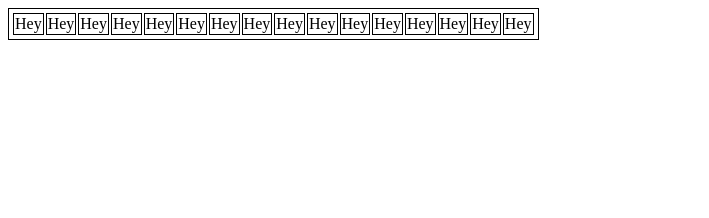
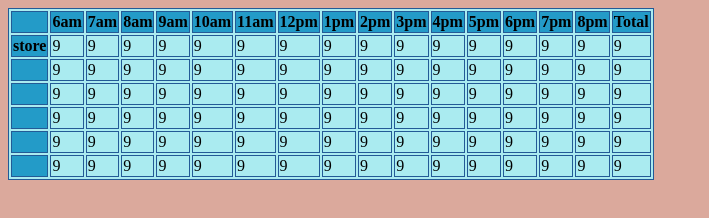
Before and after one commit to SmithingChick/cookie-stand, a plain HTML site: page sales.html in a window 1280 px wide. Shown: the whole page, without its empty margins (0-709 px from the left). Drawn offline with Linux system fonts and the light colour scheme.

Commit message:
trying to commit thursday change yet again

```diff
--- a/app.js
+++ b/app.js
@@ -1,34 +1,40 @@
 'use strict';
 
 //table
+console.log('begin table');
 function tableCreate() {
   var main = document.getElementById('sales_data');
   var tbl = document.createElement('table');
   var thead = document.createElement('thead');
   var tbody = document.createElement('tbody');
-  var headerContent = ['', '6am', '7am', '8am', '9am', '10am', '11am', '12pm', '1pm', '2pm', '3pm', '4pm', '5pm', '6pm', '7pm', '8pm'];
+  var headerContent = ['', '6am', '7am', '8am', '9am', '10am', '11am', '12pm', '1pm', '2pm', '3pm', '4pm', '5pm', '6pm', '7pm', '8pm', 'Total'];
   //table head
   var titleRow = document.createElement('tr');
   for(var i = 0; i < headerContent.length; i++) {
     var th = document.createElement('th');
     th.textContent = headerContent[i];
     titleRow.appendChild(th);
-    console.log('where is my header?');
+    console.log('table header');
   }
-  var tr = document.createElement('tr');
-  for (var i = 0; i < headerContent.length; i++) {
-    var td = document.createElement('td');
-    td.textContent = 'Hey';
-    tr.appendChild(td);
-    //store renders will go here (once you get the whole adding things together part figured out)
+  //table body
+  var tableRow = document.createElement('tr');
+  var rowHeader = document.createElement('th');
+  rowHeader.textContent = 'store'; // needs to be store name
+  tableRow.appendChild(rowHeader);
+  for (i = 0; i < headerContent.length - 1; i++) {
+    var bodyContent = document.createElement('td');
+    bodyContent.textContent = 9; //store avg hour sales
+    tableRow.appendChild(bodyContent);
+    console.log('begin render');
   }
   //end of store render
-  titleRow.appendChild(th);
-  tbody.appendChild(tr);
-  thead.appendChild(tbody);
+  tbl.setAttribute('id', 'data_table');
+  tbody.appendChild(tableRow);
+  thead.appendChild(titleRow);
+  tbl.appendChild(tbody);
   tbl.appendChild(thead);
   main.appendChild(tbl);
-  console.log('table -- I hope');
+  console.log('table end');
 }
 console.log('table up?');
 tableCreate();
@@ -46,28 +52,34 @@ function Store(name, avg, min, max) {
 }
 
 Store.prototype.render = function () { // creating table row
-//  var bodyContent = [Math, math, math, math, math, math, math];
-//  var salesBody = document.createElement('tbody');
-//  var bodyRow = document.createElement('tr');
-//  var rowHeader = document.createElement('th');
-  // var mondayData = document.createElement('td');
-  // var tuesdayData = document.createElement('td');
-  // var wednesdayData = document.createElement('td');
-  // var thursdayData = document.createElement('td');
-  // var fridayData = document.createElement('td');
-  // var saturdayData = document.createElement('td');
-  // var sundayData = document.createElement('td');
+  var table = document.getElementById('data_table');
+  console.log('table-render', table);
+  var tableRow = document.createElement('tr');
+  console.log('render');
+  var rowHeader = document.createElement('th');
+  tableRow.appendChild(rowHeader);
+  for (var i = 0; i < 16; i++) {
+    var bodyContent = document.createElement('td');
+    bodyContent.textContent = 9; //store avg hour sales
+    tableRow.appendChild(bodyContent);
+    console.log('begin render');
+  }
+  table.appendChild(tableRow);
+};
 
-  rowHeader.textContent = 'Pike Place';
-  var main = document.getElementById('store_info');
-  return document.getElementById('store_info');
-  console.log('render prototype');
-};
 
 Store.prototype.generateRandom = function () {
   return Math.floor(Math.random() * (this.maxCust - this.minCust + 1) + this.minCust);
   console.log('math');
 };
+Store.prototype.cookiesPerHour = function () {
+  // generate random number & multipy it by avg cookies
+  this.generateRandom = hourTotal ;
+};
+Store.prototype.cookiesPerDay = function () {
+  // generate cookie total for each hour and keep running total and also store each hours total in an array in our store object
+};
+
 
 var pikePlace = new Store('Pike Place', 6.3, 23, 65);
 var seaTac = new Store('SeaTac Airport', 1.2, 3 , 24);
@@ -76,13 +88,7 @@ var capital = new Store('Capital Hill', 2.3, 20, 38);
 var alki = new Store('Alki', 4.6, 2, 16);
 
 console.log(pikePlace, seaTac, sCenter, capital, alki);
-/* render: function() {
-  var ul = document.createElement('ul');
-  var li = document.createElement('li');
-  var h2 = document.createElement('h2');
-  var main = document.getElementById('store_info');
-  h2.textContent = 'Pike';
-}*/
+
 
 pikePlace.render();
 seaTac.render();
@@ -90,61 +96,20 @@ sCenter.render();
 capital.render();
 alki.render();
 
-// table
-//var salesTable  = document.createElement('table');
 
 
-// Setting content for thead
-//var salesHead = document.createElement('thead');
-// var tableRow    = document.createElement('tr');
-// for(var i = 0; i < headerContent.length; i++) {
-//   var th = document.createElement('th');
-//   th.textContent = headerContent[i];
-//   tableRow.appendChild(th);
-// }
-
-// salesBody.appendChild(bodyRow);
-// salesTable.appendChild(salesBody);
-//
-// // var tableHeader   = document.createElement('th');
-// // var mondayHeader  = document.createElement('th');
-// // var tuesdayHeader = document.createElement('th');
-//
-// rowHeader.textContent = 'Pike Place';
-//
-// for(var i = 0; i < bodyContent.length; i++) {
-//   var td = document.createElement('td');
-//   td.textContent = bodyContent[i];
-//   bodyRow.appendChild(td);
-// }
-//
-// // set content
-// // mondayHeader.textContent = 'Monday';
-// // tuesdayHeader.textContent = 'Tuesday';
-//
-// //Assembling content
-// tableRow.appendChild(tableHeader);
-// tableRow.appendChild(mondayHeader);
-// tableRow.appendChild(tuesdayHeader);
-// salesHead.appendChild(tableRow);
-// salesTable.appendChild(salesHead);
-//
-// // set content for tbody
-// //rowHead.textContent = 'Pike Place';
-// //mondayData.textContent = '$550';
-// //tuesdayData.textContent = '$600';
-//
-// //assembling tbdy
-// bodyRow.appendChild(rowHead);
-// bodyRow.appendChild(mondayData);
-// bodyRow.appendChild(tuesdayData);
-// // bodyRow.appendChild(wednesdayData);
-// // bodyRow.appendChild(thursdayData);
-// // bodyRow.appendChild(fridayData);
-// // bodyRow.appendChild(saturdayData);
-// // bodyRow.appendChild(sundayData);
-//
 // var main = document.getElementById('sales_data');
 // main.appendChild(salesTable);
 //
 //
+//Store.prototype.render = function () { // creating table row
+//  var bodyContent = [Math, math, math, math, math, math, math];
+//  var salesBody = document.createElement('tbody');
+//  var bodyRow = document.createElement('tr');
+  // var mondayData = document.createElement('td');
+  // var tuesdayData = document.createElement('td');
+//  rowHeader.textContent = name;
+//  var main = document.getElementById('store_info');
+//  return document.getElementById('store_info');
+//  console.log('render prototype');
+//};
--- a/style.css
+++ b/style.css
@@ -1,16 +1,32 @@
-font-family: 'Alegreya Sans', sans-serif;
-font-family: 'Josefin Sans', sans-serif;
-font-family: 'Lobster', cursive;
-
-
-h1 h2 h3 h4 h5 h6 {
+@font-face {
+  font-family: 'Alegreya Sans','Verdana', sans-serif;
+  font-family: 'Josefin Sans', 'Arial' sans-serif;
   font-family: 'Lobster', cursive;
+  src url = ("https://fonts.googleapis.com/css?family=Alegreya+Sans:400,400i,700,700i|Josefin+Sans:400,400i,700|Lobster&subset=latin-ext");
 }
 
-table, th, td {
-  border: 1px solid black;
+body {
+  width: 750px;
+  background-color: #dba99c;
+}
+
+h1, h2, h3, h4, h5, h6, {
+  font-family: 'Lobster', cursive;
+  color: #235a96;
+}
+
+p {
+  font-family: 'Alegreya Sans','Verdana', sans-serif;
+  color: #233255;
+}
+
+table, th, td, tr {
+  border: 1px solid #235a96;
+  font-family: 'Josefin Sans', 'Arial' sans-serif;
+  background-color: #aaebf0;
+  color: ##233255;
 }
 
 th {
-  width: 100px;
+  background-color: #239bc8;
 }
```
Also changed, not shown: index.html (+8 -2 lines), sales.html (+2 -0 lines).
